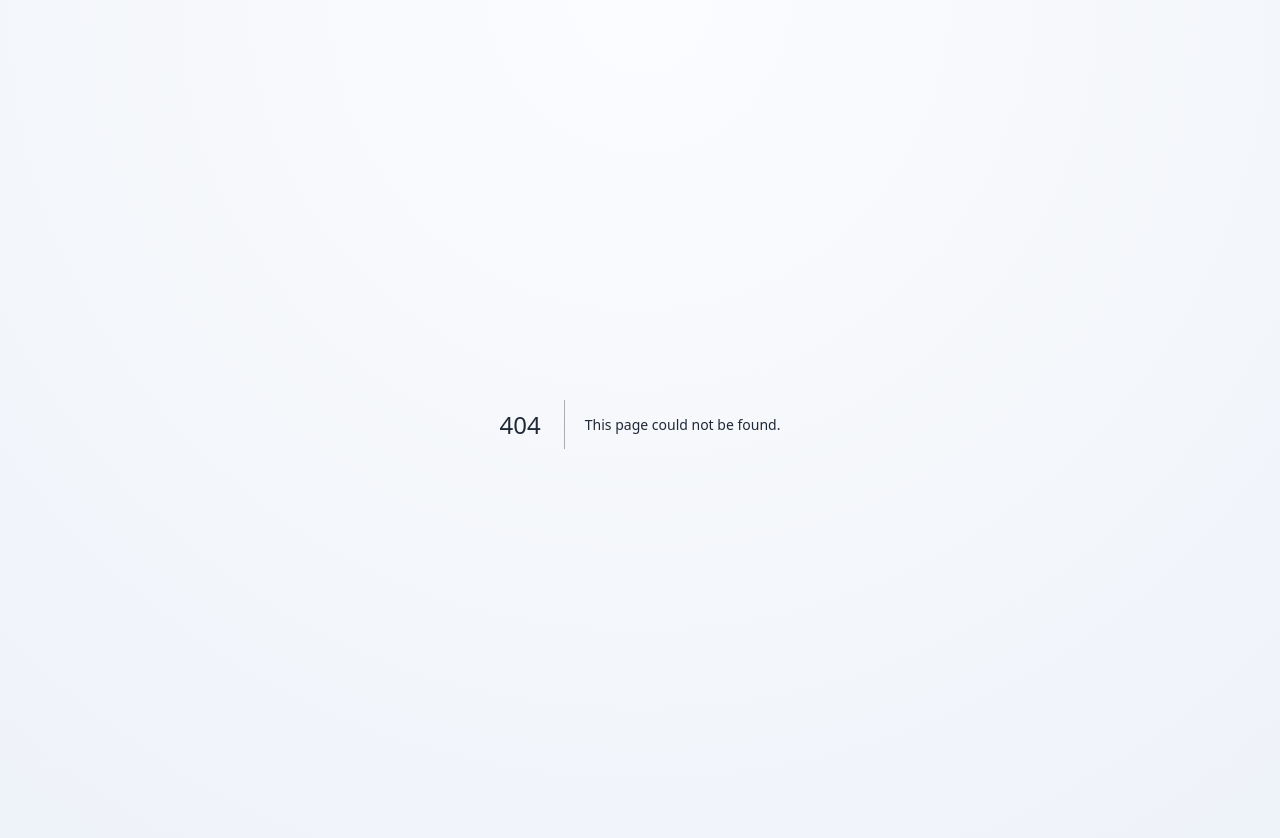
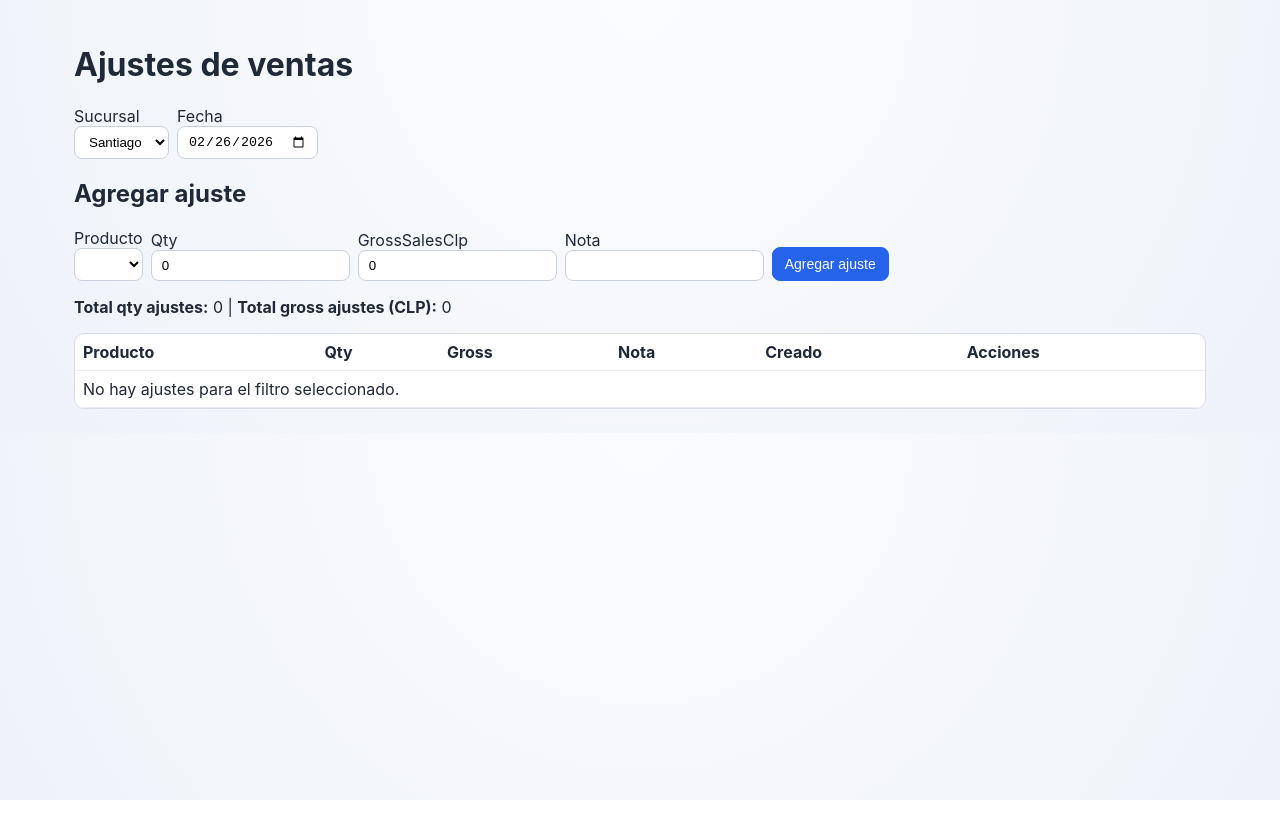
Before and after one commit to NicoChapiro/cafeteria-678-dashboard, a Next.js app: page /sales/adjustments in a window 1280 px wide. Before the commit this address had no page. Shown: the top 838 px of the page. After the commit the page ends 800 px from the top, so only its background shows below. Built offline with nearby package versions, Linux system fonts and the light colour scheme.

Commit message:
Agregar ajustes de ventas efectivos en sales y dashboard

```diff
--- a/app/dashboard/page.tsx
+++ b/app/dashboard/page.tsx
@@ -13,7 +13,7 @@ import {
   listProducts,
   listRecipeLines,
   listRecipes,
-  listSalesDaily,
+  listSalesEffective,
 } from '@/src/storage/local/store';
 
 type DashboardBranch = Branch | 'Consolidado';
@@ -101,7 +101,7 @@ export default function DashboardPage() {
     const branches = selectedBranch === 'Consolidado' ? BRANCHES : [selectedBranch];
 
     const rows = dates.flatMap((date) =>
-      branches.flatMap((branch) => listSalesDaily({ date, branch })),
+      branches.flatMap((branch) => listSalesEffective({ date, branch })),
     );
 
     setSalesRows(rows);
--- /dev/null
+++ b/app/sales/adjustments/page.tsx
@@ -0,0 +1,151 @@
+'use client';
+
+import { useEffect, useMemo, useState } from 'react';
+
+import type { Branch, Product } from '@/src/domain/types';
+import {
+  addSalesAdjustment,
+  deleteSalesAdjustment,
+  listProducts,
+  listSalesAdjustments,
+} from '@/src/storage/local/store';
+
+function todayIsoDate(): string {
+  return new Date().toISOString().slice(0, 10);
+}
+
+function toNumber(value: string): number {
+  const normalized = value.trim().replace(',', '.');
+  if (!normalized) return 0;
+  const parsed = Number(normalized);
+  return Number.isFinite(parsed) ? parsed : 0;
+}
+
+export default function SalesAdjustmentsPage() {
+  const [branch, setBranch] = useState<Branch>('Santiago');
+  const [date, setDate] = useState<string>(todayIsoDate());
+  const [products, setProducts] = useState<Product[]>([]);
+  const [productId, setProductId] = useState<string>('');
+  const [qty, setQty] = useState<string>('0');
+  const [grossSalesClp, setGrossSalesClp] = useState<string>('0');
+  const [note, setNote] = useState<string>('');
+  const [message, setMessage] = useState<string>('');
+  const [rows, setRows] = useState<ReturnType<typeof listSalesAdjustments>>([]);
+
+  const activeProducts = useMemo(
+    () => products.filter((product) => product.active).sort((a, b) => a.name.localeCompare(b.name, 'es-CL')),
+    [products],
+  );
+
+  const productNameById = useMemo(
+    () => new Map(products.map((product) => [product.id, product.name])),
+    [products],
+  );
+
+  const totals = useMemo(
+    () => ({
+      totalQty: rows.reduce((sum, row) => sum + row.qty, 0),
+      totalGross: rows.reduce((sum, row) => sum + row.grossSalesClp, 0),
+    }),
+    [rows],
+  );
+
+  function refreshRows(nextDate = date, nextBranch = branch): void {
+    setRows(listSalesAdjustments({ date: nextDate, branch: nextBranch }));
+  }
+
+  useEffect(() => {
+    setProducts(listProducts());
+  }, []);
+
+  useEffect(() => {
+    if (!productId && activeProducts.length > 0) {
+      setProductId(activeProducts[0].id);
+    }
+  }, [activeProducts, productId]);
+
+  useEffect(() => {
+    refreshRows();
+    // eslint-disable-next-line react-hooks/exhaustive-deps
+  }, [branch, date]);
+
+  function handleAdd(): void {
+    try {
+      addSalesAdjustment({ date, branch, productId, qty: toNumber(qty), grossSalesClp: toNumber(grossSalesClp), note });
+      setQty('0');
+      setGrossSalesClp('0');
+      setNote('');
+      setMessage('Ajuste agregado.');
+      refreshRows();
+    } catch (error) {
+      setMessage(error instanceof Error ? error.message : 'No se pudo agregar el ajuste.');
+    }
+  }
+
+  function handleDelete(id: string): void {
+    try {
+      deleteSalesAdjustment(id);
+      setMessage('Ajuste eliminado.');
+      refreshRows();
+    } catch (error) {
+      setMessage(error instanceof Error ? error.message : 'No se pudo eliminar el ajuste.');
+    }
+  }
+
+  return (
+    <main>
+      <h1>Ajustes de ventas</h1>
+      <div style={{ display: 'flex', gap: 8, alignItems: 'end', flexWrap: 'wrap', marginBottom: 16 }}>
+        <label>Sucursal<br />
+          <select className="select" value={branch} onChange={(event) => setBranch(event.target.value as Branch)}>
+            <option value="Santiago">Santiago</option>
+            <option value="Temuco">Temuco</option>
+          </select>
+        </label>
+        <label>Fecha<br />
+          <input className="input" type="date" value={date} onChange={(event) => setDate(event.target.value)} />
+        </label>
+      </div>
+
+      <h2>Agregar ajuste</h2>
+      <div style={{ display: 'flex', gap: 8, alignItems: 'end', flexWrap: 'wrap', marginBottom: 16 }}>
+        <label>Producto<br />
+          <select className="select" value={productId} onChange={(event) => setProductId(event.target.value)}>
+            {activeProducts.map((product) => <option key={product.id} value={product.id}>{product.name}</option>)}
+          </select>
+        </label>
+        <label>Qty<br />
+          <input className="input" type="number" min="0" step="0.001" value={qty} onChange={(event) => setQty(event.target.value)} />
+        </label>
+        <label>GrossSalesClp<br />
+          <input className="input" type="number" min="0" step="1" value={grossSalesClp} onChange={(event) => setGrossSalesClp(event.target.value)} />
+        </label>
+        <label>Nota<br />
+          <input className="input" value={note} onChange={(event) => setNote(event.target.value)} />
+        </label>
+        <button className="btn" type="button" onClick={handleAdd}>Agregar ajuste</button>
+      </div>
+
+      {message ? <p>{message}</p> : null}
+
+      <p><strong>Total qty ajustes:</strong> {totals.totalQty.toLocaleString('es-CL')} | <strong>Total gross ajustes (CLP):</strong> {totals.totalGross.toLocaleString('es-CL')}</p>
+
+      <div className="tableWrap"><table className="table">
+        <thead><tr><th>Producto</th><th>Qty</th><th>Gross</th><th>Nota</th><th>Creado</th><th>Acciones</th></tr></thead>
+        <tbody>
+          {rows.map((row) => (
+            <tr key={row.id}>
+              <td>{productNameById.get(row.productId) ?? '(Producto no encontrado)'}</td>
+              <td>{row.qty.toLocaleString('es-CL')}</td>
+              <td>{row.grossSalesClp.toLocaleString('es-CL')}</td>
+              <td>{row.note ?? '-'}</td>
+              <td>{row.createdAt.toLocaleString('es-CL')}</td>
+              <td><button className="btnSecondary" type="button" onClick={() => handleDelete(row.id)}>Eliminar</button></td>
+            </tr>
+          ))}
+          {rows.length === 0 ? <tr><td colSpan={6}>No hay ajustes para el filtro seleccionado.</td></tr> : null}
+        </tbody>
+      </table></div>
+    </main>
+  );
+}
--- a/app/sales/page.tsx
+++ b/app/sales/page.tsx
@@ -1,9 +1,10 @@
 'use client';
 
+import Link from 'next/link';
 import { useEffect, useMemo, useState } from 'react';
 
 import type { Branch } from '@/src/domain/types';
-import { listProducts, listSalesDaily } from '@/src/storage/local/store';
+import { listProducts, listSalesEffective } from '@/src/storage/local/store';
 
 type SalesRow = {
   date: string;
@@ -50,7 +51,7 @@ function loadRows(branch: Branch, fromDate: string, toDate: string): SalesRow[]
 
   return listDatesInRange(fromDate, toDate)
     .flatMap((date) =>
-      listSalesDaily({ date, branch }).map((entry) => ({
+      listSalesEffective({ date, branch }).map((entry) => ({
         date: entry.date,
         productId: entry.productId,
         productName: productNameById.get(entry.productId) ?? '(Producto no encontrado)',
@@ -95,6 +96,7 @@ export default function SalesPage() {
   return (
     <main>
       <h1>Ventas</h1>
+      <p style={{ marginBottom: 16 }}><Link href="/sales/adjustments">Ajustes de ventas</Link></p>
 
       <div style={{ display: 'flex', gap: 8, alignItems: 'end', flexWrap: 'wrap', marginBottom: 16 }}>
         <label>
--- a/src/storage/local/store.ts
+++ b/src/storage/local/store.ts
@@ -12,6 +12,7 @@ import type {
   ProductPriceVersion,
   Recipe,
   RecipeLine,
+  SalesAdjustment,
   SalesDaily,
   YieldUnit,
 } from '../../domain/types';
@@ -65,6 +66,10 @@ type SerializedAuditLog = Omit<AuditLog, 'createdAt'> & {
 };
 
 type SerializedSalesDaily = SalesDaily;
+
+type SerializedSalesAdjustment = Omit<SalesAdjustment, 'createdAt'> & {
+  createdAt: string;
+};
 
 type LocalData = {
   items: Item[];
@@ -76,6 +81,7 @@ type LocalData = {
   recipeLines: RecipeLine[];
   auditLogs: AuditLog[];
   salesDaily: SalesDaily[];
+  salesAdjustments: SalesAdjustment[];
 };
 
 type SerializedLocalData = {
@@ -88,6 +94,7 @@ type SerializedLocalData = {
   recipeLines: SerializedRecipeLine[];
   auditLogs: SerializedAuditLog[];
   salesDaily: SerializedSalesDaily[];
+  salesAdjustments: SerializedSalesAdjustment[];
 };
 
 const STORAGE_KEY = 'cafe678:data:v1';
@@ -120,6 +127,7 @@ function emptyData(): LocalData {
     recipeLines: [],
     auditLogs: [],
     salesDaily: [],
+    salesAdjustments: [],
   };
 }
 
@@ -222,6 +230,10 @@ function serializeData(data: LocalData): SerializedLocalData {
       createdAt: log.createdAt.toISOString(),
     })),
     salesDaily: data.salesDaily ?? [],
+    salesAdjustments: (data.salesAdjustments ?? []).map((adjustment) => ({
+      ...adjustment,
+      createdAt: adjustment.createdAt.toISOString(),
+    })),
   };
 }
 
@@ -266,6 +278,10 @@ function deserializeData(data: SerializedLocalData | Partial<SerializedLocalData
       createdAt: toDate(log.createdAt),
     })),
     salesDaily: (data.salesDaily ?? []) as SalesDaily[],
+    salesAdjustments: (data.salesAdjustments ?? []).map((adjustment) => ({
+      ...adjustment,
+      createdAt: toDate(adjustment.createdAt),
+    })) as SalesAdjustment[],
   };
 }
 
@@ -295,12 +311,16 @@ function isSerializedData(value: unknown): value is Partial<SerializedLocalData>
   const hasOptionalSalesDaily =
     candidate.salesDaily === undefined || Array.isArray(candidate.salesDaily);
 
+  const hasOptionalSalesAdjustments =
+    candidate.salesAdjustments === undefined || Array.isArray(candidate.salesAdjustments);
+
   return (
     hasRequiredLegacyArrays &&
     hasOptionalProductArrays &&
     hasOptionalRecipeArrays &&
     hasOptionalAuditLogs &&
-    hasOptionalSalesDaily
+    hasOptionalSalesDaily &&
+    hasOptionalSalesAdjustments
   );
 }
 
@@ -1026,6 +1046,15 @@ export type ImportSalesResult = {
 type SalesDailyEntryInput = Omit<SalesDaily, 'id' | 'date' | 'branch'> &
   Partial<Pick<SalesDaily, 'id'>>;
 
+export type SalesAdjustmentInput = {
+  date: string;
+  branch: Branch;
+  productId: string;
+  qty: number;
+  grossSalesClp: number;
+  note?: string;
+};
+
 export function listSalesDaily(params: { date: string; branch: Branch }): SalesDaily[] {
   assertIsoDate(params.date);
   assertBranch(params.branch);
@@ -1104,6 +1133,113 @@ export function getSalesForProduct(
   productId: string,
 ): SalesDaily | undefined {
   return listSalesDaily({ date, branch }).find((entry) => entry.productId === productId);
+}
+
+export function listSalesAdjustments(params: { date: string; branch: Branch }): SalesAdjustment[] {
+  assertIsoDate(params.date);
+  assertBranch(params.branch);
+
+  return readData().salesAdjustments
+    .filter((entry) => entry.date === params.date && entry.branch === params.branch)
+    .sort((a, b) => a.createdAt.getTime() - b.createdAt.getTime());
+}
+
+export function addSalesAdjustment(input: SalesAdjustmentInput): SalesAdjustment {
+  assertIsoDate(input.date);
+  assertBranch(input.branch);
+
+  const qty = roundQty(Number(input.qty));
+  const grossSalesClp = roundMoney(Number(input.grossSalesClp));
+
+  if (!Number.isFinite(qty) || qty < 0) {
+    throw new Error('qty debe ser >= 0');
+  }
+
+  if (!Number.isFinite(grossSalesClp) || grossSalesClp < 0) {
+    throw new Error('grossSalesClp debe ser >= 0');
+  }
+
+  const adjustment: SalesAdjustment = {
+    id: buildId('sales_adjustment'),
+    date: input.date,
+    branch: input.branch,
+    productId: input.productId,
+    qty,
+    grossSalesClp,
+    note: input.note?.trim() ? input.note.trim() : undefined,
+    createdAt: new Date(),
+  };
+
+  const data = readData();
+  writeData({
+    ...data,
+    salesAdjustments: [...data.salesAdjustments, adjustment],
+  });
+
+  logAudit({
+    entityType: 'sales_adjustment',
+    entityId: adjustment.id,
+    action: 'create',
+    diffJson: adjustment,
+  });
+
+  return adjustment;
+}
+
+export function deleteSalesAdjustment(id: string): void {
+  if (!id) {
+    throw new Error('id es obligatorio');
+  }
+
+  const data = readData();
+  const target = data.salesAdjustments.find((entry) => entry.id === id);
+
+  if (!target) {
+    throw new Error('Ajuste no encontrado');
+  }
+
+  writeData({
+    ...data,
+    salesAdjustments: data.salesAdjustments.filter((entry) => entry.id !== id),
+  });
+
+  logAudit({
+    entityType: 'sales_adjustment',
+    entityId: id,
+    action: 'delete',
+    diffJson: { removed: target },
+  });
+}
+
+export function listSalesEffective(params: { date: string; branch: Branch }): SalesDaily[] {
+  const baseRows = listSalesDaily(params);
+  const adjustments = listSalesAdjustments(params);
+
+  const byProduct = new Map<string, SalesDaily>();
+
+  baseRows.forEach((row) => {
+    byProduct.set(row.productId, { ...row });
+  });
+
+  adjustments.forEach((adjustment) => {
+    const existing = byProduct.get(adjustment.productId);
+    if (existing) {
+      existing.qty = roundQty(existing.qty + adjustment.qty);
+      existing.grossSalesClp = roundMoney(existing.grossSalesClp + adjustment.grossSalesClp);
+      return;
+    }
+
+    byProduct.set(adjustment.productId, {
+      id: `sales_effective:${adjustment.date}:${adjustment.branch}:${adjustment.productId}`,
+      date: adjustment.date,
+      branch: adjustment.branch,
+      productId: adjustment.productId,
+      qty: adjustment.qty,
+      grossSalesClp: adjustment.grossSalesClp,
+    });
+  });
+
+  return [...byProduct.values()];
 }
 
 export function importSalesSantiago(
@@ -1458,6 +1594,7 @@ export function exportData(): void {
       recipeLines: data.recipeLines.length,
       auditLogs: data.auditLogs.length,
       salesDaily: data.salesDaily.length,
+      salesAdjustments: data.salesAdjustments.length,
     },
   });
 }
@@ -1492,6 +1629,7 @@ export function importData(json: string): void {
       return product;
     }),
     auditLogs: hasAuditLogsInImport ? data.auditLogs : existing.auditLogs,
+    salesAdjustments: data.salesAdjustments ?? existing.salesAdjustments,
   };
 
   writeData(dataSanitized);
@@ -1510,6 +1648,7 @@ export function importData(json: string): void {
       recipeLines: dataSanitized.recipeLines.length,
       auditLogs: dataSanitized.auditLogs.length,
       salesDaily: dataSanitized.salesDaily.length,
+      salesAdjustments: dataSanitized.salesAdjustments.length,
     },
   });
 }
```
Also changed, not shown: src/domain/types.ts (+11 -0 lines).
